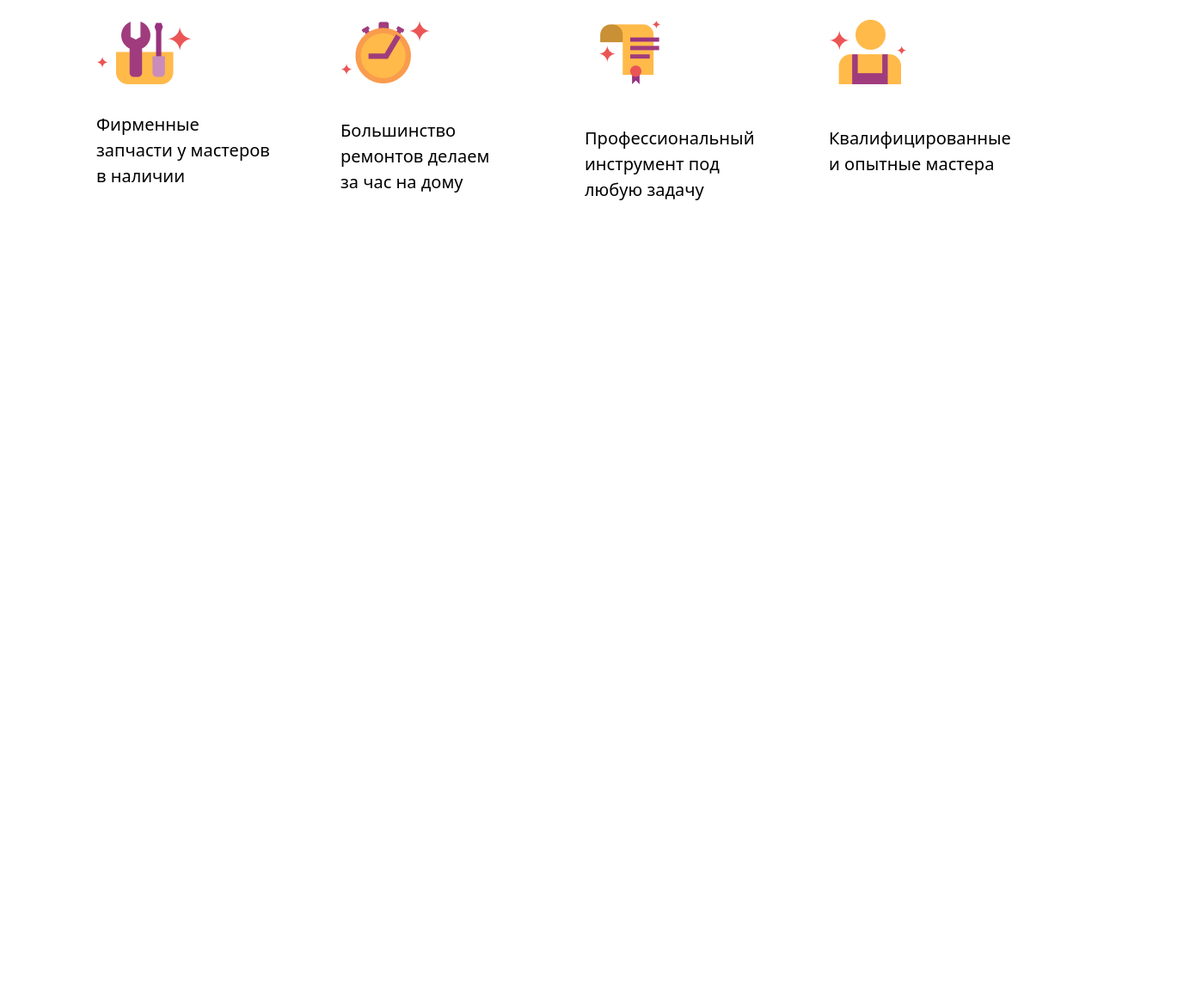
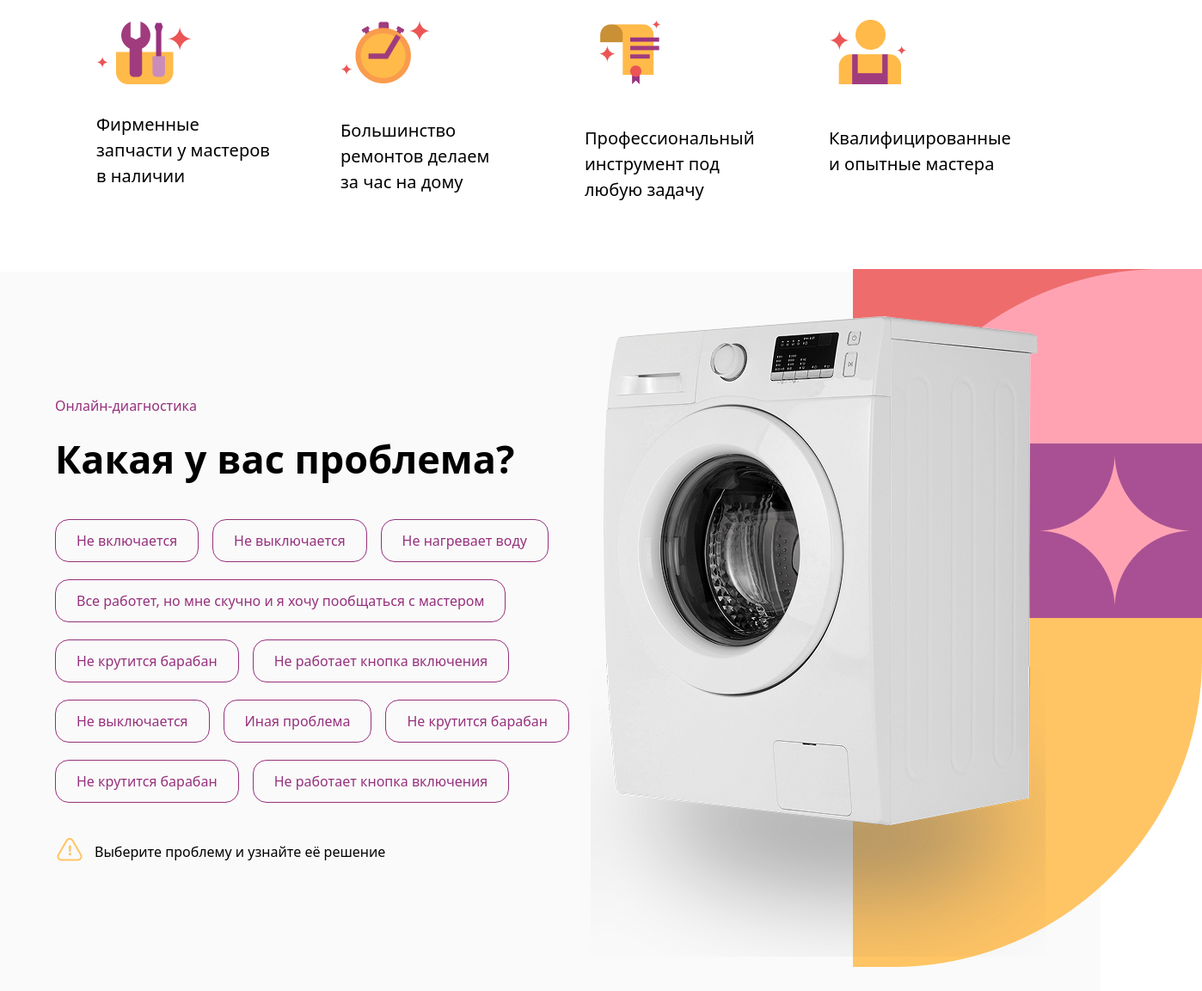
Before and after one commit to Abdulloh072008/gitday6, a website: page src/index.html in a window 1280 px wide. Shown: the part 1242-2395 px from the top of the page at 86% size, 1398 px wide, since content can reach past the window. Before the commit the page ends 1558 px from the top, so only its background shows below. Drawn offline with nearby package versions, Linux system fonts and the light colour scheme; files that its build step writes are made by us from their sources.

Commit message:
Какая у вас проблема?

```diff
--- a/src/index.html
+++ b/src/index.html
@@ -111,6 +111,83 @@
                 </div>
             </div>
         </section>
+        <section class="bg-[#FAFAFA] py-10">
+            <div class="max-w-300 m-auto w-[90%] flex justify-between items-center flex-col lg:flex-row gap-5">
+                <div class="flex flex-col gap-4">
+                    <p class="text-[#96317D] text-center lg:text-start">Онлайн-диагностика</p>
+                    <h1 class="lg:text-[45px] text-[30px] font-bold ">Какая у вас проблема?</h1>
+                    <div class="lg:flex flex-col gap-5 hidden ">
+                        <div class="flex gap-4 mt-5">
+                            <button
+                                class="text-[#96317D] py-3 hover:bg-[#96317D] hover:text-white hover:cursor-pointer px-6 border border-[#96317D] rounded-2xl">Не
+                                включается</button>
+                            <button
+                                class="text-[#96317D] py-3 hover:bg-[#96317D] hover:text-white hover:cursor-pointer px-6 border border-[#96317D] rounded-2xl">Не
+                                выключается</button>
+                            <button
+                                class="text-[#96317D] py-3 hover:bg-[#96317D] hover:text-white hover:cursor-pointer px-6 border border-[#96317D] rounded-2xl">Не
+                                нагревает воду</button>
+                        </div>
+                        <div class="">
+                            <button
+                                class="text-[#96317D] py-3 hover:bg-[#96317D] hover:text-white hover:cursor-pointer px-6 border border-[#96317D] rounded-2xl">Все
+                                работет, но мне скучно и я хочу пообщаться с мастером</button>
+                        </div>
+                        <div class="flex gap-4">
+                            <button
+                                class="text-[#96317D] py-3 hover:bg-[#96317D] hover:text-white hover:cursor-pointer px-6 border border-[#96317D] rounded-2xl">Не
+                                крутится барабан</button>
+                            <button
+                                class="text-[#96317D] py-3 hover:bg-[#96317D] hover:text-white hover:cursor-pointer px-6 border border-[#96317D] rounded-2xl">Не
+                                работает кнопка включения</button>
+                        </div>
+                        <div class="flex gap-4">
+                            <button
+                                class="text-[#96317D] py-3 hover:bg-[#96317D] hover:text-white hover:cursor-pointer px-6 border border-[#96317D] rounded-2xl">Не
+                                выключается</button>
+                            <button
+                                class="text-[#96317D] py-3 hover:bg-[#96317D] hover:text-white hover:cursor-pointer px-6 border border-[#96317D] rounded-2xl">Иная
+                                проблема</button>
+                            <button
+                                class="text-[#96317D] py-3 hover:bg-[#96317D] hover:text-white hover:cursor-pointer px-6 border border-[#96317D] rounded-2xl">Не
+                                крутится барабан</button>
+                        </div>
+                        <div class="flex gap-4">
+                            <button
+                                class="text-[#96317D] py-3 hover:bg-[#96317D] hover:text-white hover:cursor-pointer px-6 border border-[#96317D] rounded-2xl">Не
+                                крутится барабан</button>
+                            <button
+                                class="text-[#96317D] py-3 hover:bg-[#96317D] hover:text-white hover:cursor-pointer px-6 border border-[#96317D] rounded-2xl">Не
+                                работает кнопка включения</button>
+                        </div>
+                        <div class="mt-5">
+                            <p class="flex items-center gap-3 "><span><img src="./Group 817.png" alt=""></span>Выберите
+                                проблему и узнайте её решение</p>
+                        </div>
+                    </div>
+                </div>
+                <div>
+                    <img class="relative z-1" src="./стиралка.png" alt="">
+                </div>
+            </div>
+            <div class="relative max-w-300 m-auto ">
+                <img class="absolute lg:left-238 lg:-top-200  hidden lg:block" src="./фон.png" alt="">
+                <img class="absolute lg:hidden block bottom-10" src="./Group 816.png" alt="">
+            </div>
+            <div class="lg:hidden block w-[90%] m-auto ">
+                <select class="text-[#96317D] border border-[#96317D] w-full py-3 px-5 outline-none">
+                    <option value="">Выберите проблему</option>
+                    <option value="">Не выключается</option>
+                    <option value="">Не нагревает воду</option>
+                    <option value="">Не крутится барабан</option>
+                    <option value="">Не работает кнопка включения</option>
+                </select>
+            </div>
+            <div class="flex justify-center lg:hidden mt-5">
+                <p class="flex items-center gap-3 "><span><img src="./Group 817.png" alt=""></span>Выберите проблему и
+                    узнайте её решение</p>
+            </div>
+        </section>
     </main>
 </body>
 
```
Also changed, not shown: src/Group 816.png (added), src/Group 817.png (added), src/стиралка.png (added), src/фон.png (added).
